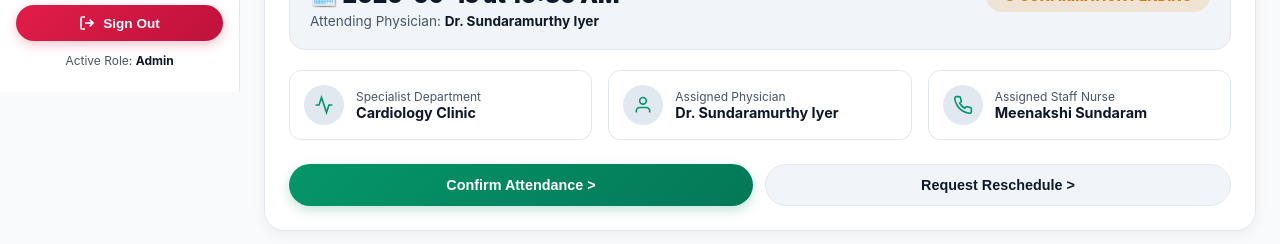
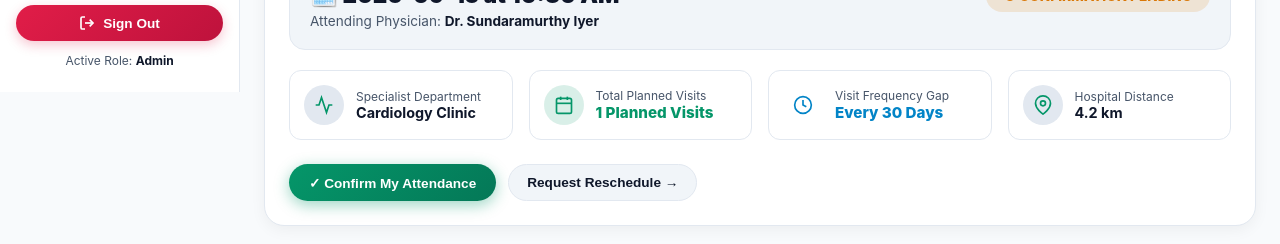
Before and after one commit to santhosh2007-05/thrive-event, a React (Create React App) app in the folder Frontend/: page /patients/1 in a window 1280 px wide. Shown: the part 708-952 px from the top of the page. Built offline with nearby package versions, Linux system fonts and the light colour scheme.

Commit message:
Add Number of Planned Visits and Visit Frequency Gap inputs to patient intake registration and display on patient profile page

```diff
--- a/Frontend/src/components/patient/AgeAwarePatientView.jsx
+++ b/Frontend/src/components/patient/AgeAwarePatientView.jsx
@@ -28,6 +28,9 @@ export default function AgeAwarePatientView({ patient, onActionLog }) {
     dataStore.updateAppointmentStatus(`APT-${patient.id}`, 'Rescheduled Requested', `Patient requested reschedule to ${newDate}. Reason: ${rescheduleReason}`, patient.name, 'Patient');
     if (onActionLog) onActionLog('Requested Visit Reschedule', patient.id, 'Upcoming', 'Reschedule Requested', `Requested new date ${newDate}`);
   };
+
+  const numVisits = patient.totalAppointments || 6;
+  const freqGapDays = patient.appointmentFrequencyDays || 30;
 
   return (
     <div style={{ display: 'flex', flexDirection: 'column', gap: '20px' }}>
@@ -132,7 +135,7 @@ export default function AgeAwarePatientView({ patient, onActionLog }) {
             </div>
           </div>
 
-          {/* Clinical Details List */}
+          {/* Clinical Details & Appointment Frequency List */}
           <div style={{ display: 'grid', gridTemplateColumns: 'repeat(auto-fit, minmax(220px, 1fr))', gap: '16px', marginBottom: '24px' }}>
             <div style={{ background: 'var(--bg-surface)', padding: '14px', borderRadius: '12px', border: '1px solid var(--border-color)', display: 'flex', alignItems: 'center', gap: '12px' }}>
               <div style={{ width: '40px', height: '40px', borderRadius: '50%', background: 'var(--bg-highlight)', color: 'var(--primary-accent)', display: 'flex', alignItems: 'center', justifyContent: 'center', fontWeight: 800 }}>
@@ -146,87 +149,124 @@ export default function AgeAwarePatientView({ patient, onActionLog }) {
               </div>
             </div>
 
+            {/* Total Planned Visits Badge */}
             <div style={{ background: 'var(--bg-surface)', padding: '14px', borderRadius: '12px', border: '1px solid var(--border-color)', display: 'flex', alignItems: 'center', gap: '12px' }}>
-              <div style={{ width: '40px', height: '40px', borderRadius: '50%', background: 'var(--bg-highlight)', color: 'var(--primary-accent)', display: 'flex', alignItems: 'center', justifyContent: 'center', fontWeight: 800 }}>
+              <div style={{ width: '40px', height: '40px', borderRadius: '50%', background: 'var(--accent-soft)', color: 'var(--primary-accent)', display: 'flex', alignItems: 'center', justifyContent: 'center', fontWeight: 800 }}>
                 <svg width="20" height="20" viewBox="0 0 24 24" fill="none" stroke="currentColor" strokeWidth="2">
-                  <path d="M20 21v-2a4 4 0 0 0-4-4H8a4 4 0 0 0-4 4v2" />
-                  <circle cx="12" cy="7" r="4" />
+                  <rect x="3" y="4" width="18" height="18" rx="2" ry="2" />
+                  <line x1="16" y1="2" x2="16" y2="6" />
+                  <line x1="8" y1="2" x2="8" y2="6" />
+                  <line x1="3" y1="10" x2="21" y2="10" />
                 </svg>
               </div>
               <div>
-                <div style={{ fontSize: '0.75rem', color: 'var(--text-muted)' }}>Assigned Physician</div>
-                <div style={{ fontWeight: 700, fontSize: '0.9rem', color: 'var(--text-main)' }}>{patient.assignedDoctor}</div>
+                <div style={{ fontSize: '0.75rem', color: 'var(--text-muted)' }}>Total Planned Visits</div>
+                <div style={{ fontWeight: 800, fontSize: '0.95rem', color: 'var(--primary-accent)' }}>{numVisits} Planned Visits</div>
+              </div>
+            </div>
+
+            {/* Visit Frequency Gap Badge */}
+            <div style={{ background: 'var(--bg-surface)', padding: '14px', borderRadius: '12px', border: '1px solid var(--border-color)', display: 'flex', alignItems: 'center', gap: '12px' }}>
+              <div style={{ width: '40px', height: '40px', borderRadius: '50%', background: 'var(--info-soft)', color: 'var(--info-color)', display: 'flex', alignItems: 'center', justifyContent: 'center', fontWeight: 800 }}>
+                <svg width="20" height="20" viewBox="0 0 24 24" fill="none" stroke="currentColor" strokeWidth="2">
+                  <circle cx="12" cy="12" r="10" />
+                  <polyline points="12 6 12 12 16 14" />
+                </svg>
+              </div>
+              <div>
+                <div style={{ fontSize: '0.75rem', color: 'var(--text-muted)' }}>Visit Frequency Gap</div>
+                <div style={{ fontWeight: 800, fontSize: '0.95rem', color: 'var(--info-color)' }}>Every {freqGapDays} Days</div>
               </div>
             </div>
 
             <div style={{ background: 'var(--bg-surface)', padding: '14px', borderRadius: '12px', border: '1px solid var(--border-color)', display: 'flex', alignItems: 'center', gap: '12px' }}>
               <div style={{ width: '40px', height: '40px', borderRadius: '50%', background: 'var(--bg-highlight)', color: 'var(--primary-accent)', display: 'flex', alignItems: 'center', justifyContent: 'center', fontWeight: 800 }}>
                 <svg width="20" height="20" viewBox="0 0 24 24" fill="none" stroke="currentColor" strokeWidth="2">
-                  <path d="M22 16.92v3a2 2 0 0 1-2.18 2 19.79 19.79 0 0 1-8.63-3.07 19.5 19.5 0 0 1-6-6 19.79 19.79 0 0 1-3.07-8.67A2 2 0 0 1 4.11 2h3a2 2 0 0 1 2 1.72 12.84 12.84 0 0 0 .7 2.81 2 2 0 0 1-.45 2.11L8.09 9.91a16 16 0 0 0 6 6l1.27-1.27a2 2 0 0 1 2.11-.45 12.84 12.84 0 0 0 2.81.7A2 2 0 0 1 22 16.92z" />
+                  <path d="M21 10c0 7-9 13-9 13s-9-6-9-13a9 9 0 0 1 18 0z" />
+                  <circle cx="12" cy="10" r="3" />
                 </svg>
               </div>
               <div>
-                <div style={{ fontSize: '0.75rem', color: 'var(--text-muted)' }}>Assigned Staff Nurse</div>
-                <div style={{ fontWeight: 700, fontSize: '0.9rem', color: 'var(--text-main)' }}>{patient.assignedNurse}</div>
+                <div style={{ fontSize: '0.75rem', color: 'var(--text-muted)' }}>Hospital Distance</div>
+                <div style={{ fontWeight: 700, fontSize: '0.9rem', color: 'var(--text-main)' }}>{patient.distanceKm} km</div>
               </div>
             </div>
           </div>
 
-          {/* Action Buttons Row */}
+          {/* Action Buttons: Confirm Visit & Request Reschedule */}
           <div style={{ display: 'flex', gap: '12px', flexWrap: 'wrap' }}>
             <button
               className="btn-primary"
-              style={{ flex: 1, minWidth: '180px', padding: '12px 20px', fontSize: '0.9rem', justifyContent: 'center' }}
               onClick={() => setShowConfirmModal(true)}
               disabled={confirmed}
+              style={{
+                background: confirmed ? 'var(--bg-subtle)' : 'linear-gradient(135deg, #059669, #047857)',
+                color: confirmed ? 'var(--text-muted)' : 'white',
+                border: 'none',
+                boxShadow: confirmed ? 'none' : '0 4px 15px rgba(5, 150, 105, 0.4)'
+              }}
             >
-              {confirmed ? '✓ Visit Confirmed' : 'Confirm Attendance >'}
+              {confirmed ? '✓ Visit Confirmed' : '✓ Confirm My Attendance'}
             </button>
 
             <button
               className="btn-secondary"
-              style={{ flex: 1, minWidth: '180px', padding: '12px 20px', fontSize: '0.9rem', justifyContent: 'center' }}
               onClick={() => setShowRescheduleModal(true)}
             >
-              Request Reschedule >
+              Request Reschedule &rarr;
             </button>
           </div>
         </div>
       </div>
 
-      {/* CONFIRMATION MODAL */}
+      {/* Confirmation Modal */}
       {showConfirmModal && (
         <div className="modal-backdrop">
-          <div className="modal-card" style={{ maxWidth: '480px', textAlign: 'center' }}>
-            <h3 style={{ fontSize: '1.2rem', fontWeight: 800, margin: '0 0 8px 0' }}>Confirm Hospital Visit</h3>
-            <p style={{ color: 'var(--text-muted)', fontSize: '0.9rem', marginBottom: '20px' }}>
-              Confirm attendance for <strong>{patient.name}</strong> on <strong>{patient.nextFollowUpDate} at {patient.nextFollowUpTime}</strong> with {patient.assignedDoctor}?
+          <div className="modal-card" style={{ maxWidth: '440px', textAlign: 'center' }}>
+            <h3 style={{ margin: '0 0 8px 0', fontSize: '1.2rem', fontWeight: 800 }}>Confirm Appointment Visit</h3>
+            <p style={{ fontSize: '0.9rem', color: 'var(--text-muted)', marginBottom: '20px' }}>
+              Are you sure you want to confirm attendance for your appointment on <strong>{patient.nextFollowUpDate}</strong> at <strong>{patient.nextFollowUpTime}</strong>?
             </p>
-
             <div style={{ display: 'flex', gap: '12px', justifyContent: 'center' }}>
               <button className="btn-secondary" onClick={() => setShowConfirmModal(false)}>Cancel</button>
-              <button className="btn-primary" onClick={handleConfirmVisit}>Yes, Confirm Visit</button>
+              <button className="btn-primary" style={{ background: '#059669' }} onClick={handleConfirmVisit}>Yes, Confirm Attendance</button>
             </div>
           </div>
         </div>
       )}
 
-      {/* RESCHEDULE MODAL */}
+      {/* Reschedule Modal */}
       {showRescheduleModal && (
         <div className="modal-backdrop">
           <div className="modal-card" style={{ maxWidth: '480px' }}>
-            <h3 style={{ fontSize: '1.2rem', fontWeight: 800, margin: '0 0 12px 0' }}>Request Appointment Reschedule</h3>
+            <h3 style={{ margin: '0 0 8px 0', fontSize: '1.2rem', fontWeight: 800 }}>Request Reschedule</h3>
+            <p style={{ fontSize: '0.85rem', color: 'var(--text-muted)', marginBottom: '16px' }}>
+              Select your preferred new visit date and state your reason for the clinic staff.
+            </p>
             <form onSubmit={handleRescheduleVisit} style={{ display: 'flex', flexDirection: 'column', gap: '12px' }}>
               <div>
-                <label style={{ display: 'block', fontSize: '0.8rem', fontWeight: 600, marginBottom: '4px' }}>Preferred New Date *</label>
-                <input type="date" className="form-control" value={newDate} onChange={(e) => setNewDate(e.target.value)} required />
-              </div>
-              <div>
-                <label style={{ display: 'block', fontSize: '0.8rem', fontWeight: 600, marginBottom: '4px' }}>Reason for Rescheduling</label>
-                <textarea className="form-control" rows="3" value={rescheduleReason} onChange={(e) => setRescheduleReason(e.target.value)} required />
+                <label style={{ fontSize: '0.8rem', fontWeight: 600 }}>Preferred New Date *</label>
+                <input
+                  type="date"
+                  className="form-control"
+                  value={newDate}
+                  onChange={(e) => setNewDate(e.target.value)}
+                  required
+                />
               </div>
 
-              <div style={{ display: 'flex', gap: '12px', justifyContent: 'flex-end', marginTop: '8px' }}>
+              <div>
+                <label style={{ fontSize: '0.8rem', fontWeight: 600 }}>Reason for Reschedule *</label>
+                <textarea
+                  className="form-control"
+                  rows="3"
+                  value={rescheduleReason}
+                  onChange={(e) => setRescheduleReason(e.target.value)}
+                  required
+                />
+              </div>
+
+              <div style={{ display: 'flex', gap: '12px', justifyContent: 'flex-end', marginTop: '12px' }}>
                 <button type="button" className="btn-secondary" onClick={() => setShowRescheduleModal(false)}>Cancel</button>
                 <button type="submit" className="btn-primary">Submit Reschedule Request</button>
               </div>
--- a/Frontend/src/pages/PatientsPage.jsx
+++ b/Frontend/src/pages/PatientsPage.jsx
@@ -22,6 +22,8 @@ export default function PatientsPage() {
     gender: 'Male',
     department: 'Cardiology',
     distanceKm: 5.0,
+    totalAppointments: 6,
+    appointmentFrequencyDays: 30,
     assignedDoctor: 'Dr. Sundaramurthy Iyer',
     assignedNurse: 'Meenakshi Sundaram'
   });
@@ -288,7 +290,7 @@ export default function PatientsPage() {
         </div>
       </div>
 
-      {/* REGISTER NEW PATIENT MODAL FORM WITH PASSWORD */}
+      {/* REGISTER NEW PATIENT MODAL FORM WITH VISITS & FREQUENCY GAPS */}
       {showRegisterModal && (
         <div className="modal-backdrop">
           <div className="modal-card" style={{ maxWidth: '640px' }}>
@@ -355,6 +357,37 @@ export default function PatientsPage() {
                   >
                     {showModalPassword ? '🙈' : '👁️'}
                   </button>
+                </div>
+              </div>
+
+              {/* VISITS COUNT & FREQUENCY GAP (NEW FIELDS) */}
+              <div style={{ display: 'grid', gridTemplateColumns: '1fr 1fr', gap: '12px', background: 'var(--bg-subtle)', padding: '12px', borderRadius: '12px', border: '1px solid var(--border-color)' }}>
+                <div>
+                  <label style={{ fontSize: '0.8rem', fontWeight: 700, color: 'var(--primary-accent)' }}>Number of Planned Visits *</label>
+                  <input
+                    type="number"
+                    min="1"
+                    className="form-control"
+                    placeholder="e.g. 6 visits"
+                    value={newPatientData.totalAppointments}
+                    onChange={(e) => setNewPatientData({ ...newPatientData, totalAppointments: Number(e.target.value) })}
+                    required
+                  />
+                </div>
+
+                <div>
+                  <label style={{ fontSize: '0.8rem', fontWeight: 700, color: 'var(--primary-accent)' }}>Visit Frequency Gap (Days) *</label>
+                  <select
+                    className="form-control"
+                    value={newPatientData.appointmentFrequencyDays}
+                    onChange={(e) => setNewPatientData({ ...newPatientData, appointmentFrequencyDays: Number(e.target.value) })}
+                  >
+                    <option value={7}>Every 7 Days (Weekly)</option>
+                    <option value={14}>Every 14 Days (Bi-weekly)</option>
+                    <option value={30}>Every 30 Days (Monthly)</option>
+                    <option value={60}>Every 60 Days (Bi-monthly)</option>
+                    <option value={90}>Every 90 Days (Quarterly)</option>
+                  </select>
                 </div>
               </div>
 
```
Also changed, not shown: Frontend/src/services/dataStore.js (+5 -3 lines).
